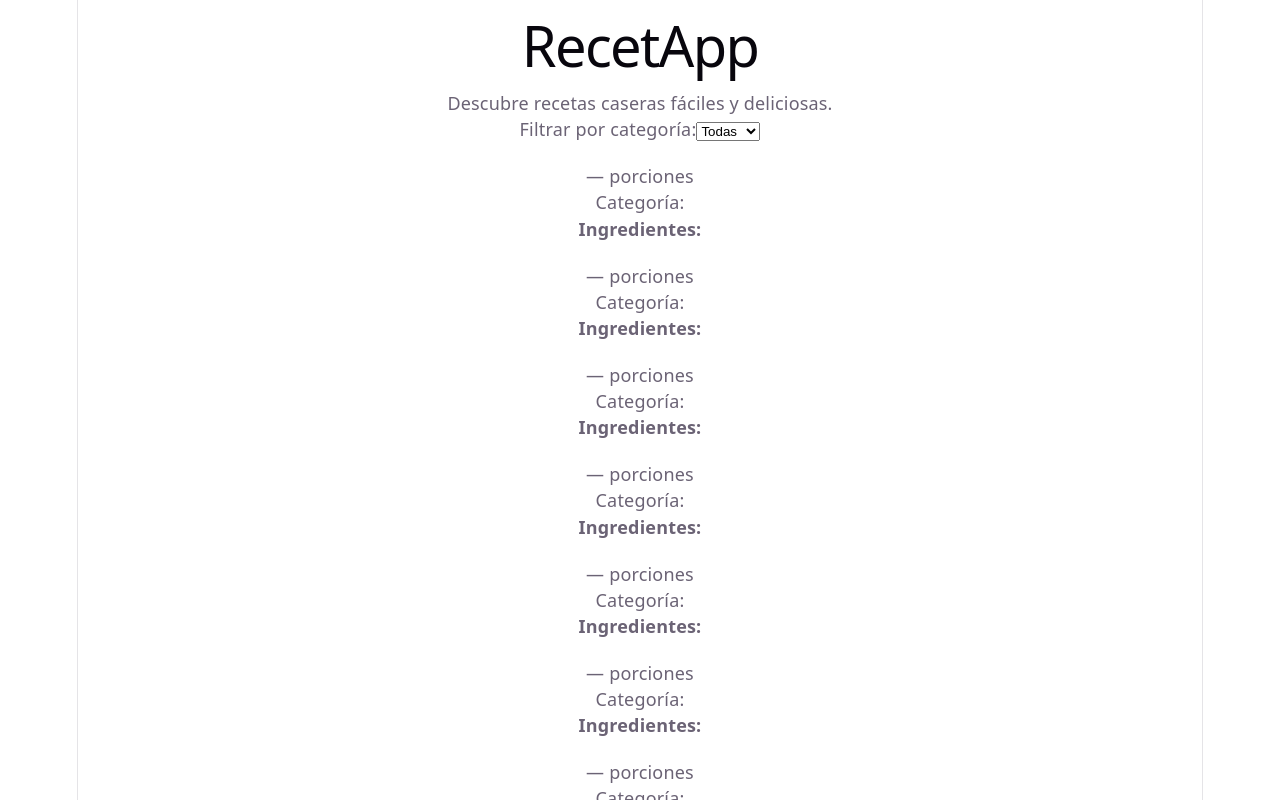
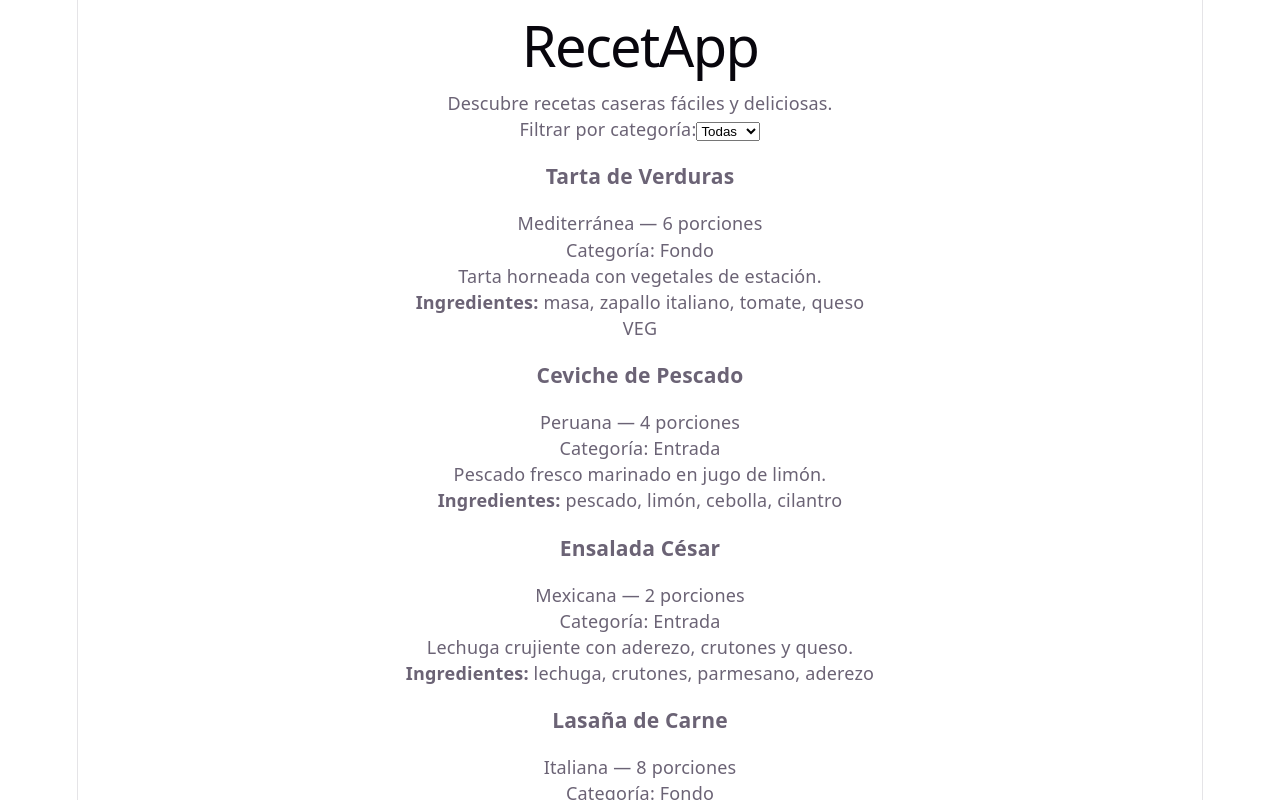
Before and after one commit to crimaxi/bonus-track-prueba-3, a React (Vite) app in the folder recetapp-react/: page / in a window 1280 px wide. Shown: the top 800 px of the page. Built offline with nearby package versions, Linux system fonts and the light colour scheme.

Commit message:
Fase 3: Lista de recetas

```diff
--- a/recetapp-react/src/components/ListaRecetas.jsx
+++ b/recetapp-react/src/components/ListaRecetas.jsx
@@ -1,17 +1,26 @@
 import RecetaCard from './RecetaCard'
+import PropTypes from 'prop-types'
 
 function ListaRecetas({ recetas }) {
-  if (recetas.length === 0) {
+  if (!Array.isArray(recetas) || recetas.length === 0) {
     return <p>No se encontraron recetas para esa categoría.</p>
   }
 
   return (
     <section className="lista-recetas">
       {recetas.map((receta) => (
-        <RecetaCard key={receta.id} receta={receta} />
+        <RecetaCard key={receta.id} {...receta} />
       ))}
     </section>
   )
 }
 
+ListaRecetas.propTypes = {
+  recetas: PropTypes.arrayOf(PropTypes.object),
+}
+
+ListaRecetas.defaultProps = {
+  recetas: [],
+}
+
 export default ListaRecetas
```
Also changed, not shown: recetapp-react/ia.txt, 1 other file (tests, documents, lock files or other folders).
